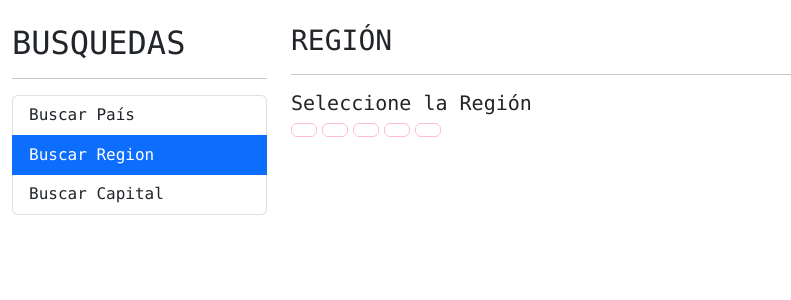
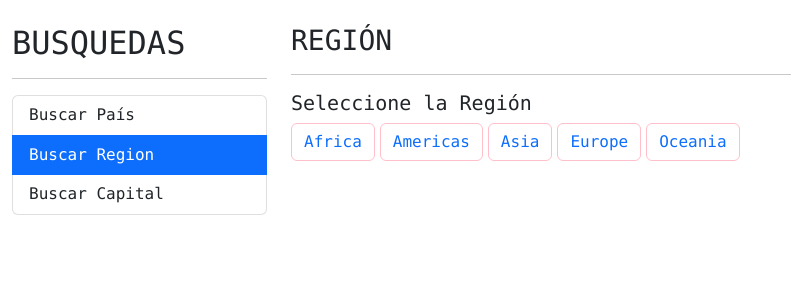
Before and after one commit to monywy/Paises-APP, an Angular app: page /region in a window 1280 px wide. Shown: the top 300 px of the page, without its empty margins (0-791 px from the left). Built offline with nearby package versions, Linux system fonts and the light colour scheme.

Commit message:
1 file modified

```diff
--- a/src/app/pais/pages/porRegion/porregion.component.html
+++ b/src/app/pais/pages/porRegion/porregion.component.html
@@ -6,7 +6,7 @@
     <button *ngFor="let region of regiones"
     class="btn btn-outline-primary"
     >
-
+    {{ region }}
     </button>
   </div>
 
```
